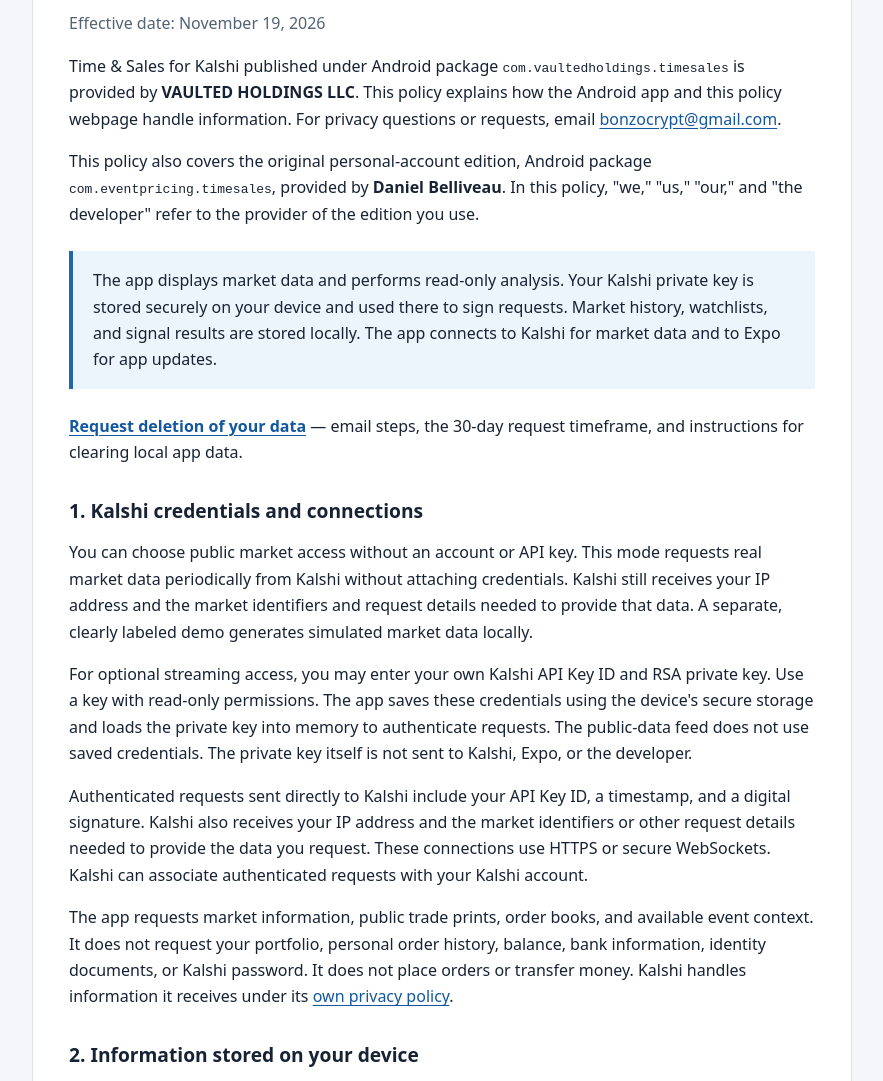
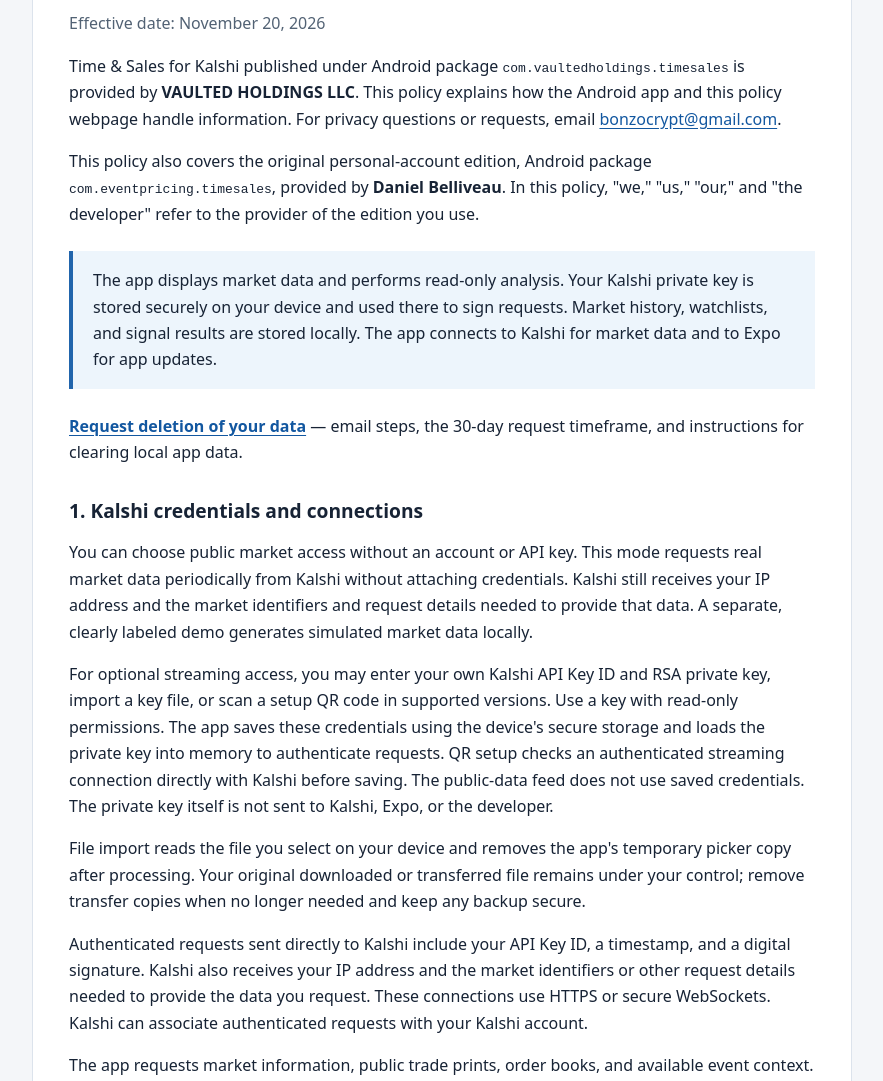
Before and after one commit to bonzocrypt/time-and-sales-for-kalshi-privacy, a plain HTML site: page index.html in a window 1280 px wide. Shown: the part 159-1240 px from the top of the page, without its empty margins (198-1081 px from the left). Drawn offline with Linux system fonts and the light colour scheme.

Commit message:
Explain optional QR camera setup and local credential processing

```diff
--- a/index.html
+++ b/index.html
@@ -28,7 +28,7 @@
   <header>
     <p class="app">Time &amp; Sales for Kalshi</p>
     <h1>Privacy Policy</h1>
-    <p class="date">Effective date: November 19, 2026</p>
+    <p class="date">Effective date: November 20, 2026</p>
     <p>Time &amp; Sales for Kalshi published under Android package <code>com.vaultedholdings.timesales</code> is provided by <strong>VAULTED HOLDINGS LLC</strong>. This policy explains how the Android app and this policy webpage handle information. For privacy questions or requests, email <a href="mailto:bonzocrypt@gmail.com">bonzocrypt@gmail.com</a>.</p>
     <p>This policy also covers the original personal-account edition, Android package <code>com.eventpricing.timesales</code>, provided by <strong>Daniel Belliveau</strong>. In this policy, "we," "us," "our," and "the developer" refer to the provider of the edition you use.</p>
   </header>
@@ -38,7 +38,8 @@
 
   <h2>1. Kalshi credentials and connections</h2>
   <p>You can choose public market access without an account or API key. This mode requests real market data periodically from Kalshi without attaching credentials. Kalshi still receives your IP address and the market identifiers and request details needed to provide that data. A separate, clearly labeled demo generates simulated market data locally.</p>
-  <p>For optional streaming access, you may enter your own Kalshi API Key ID and RSA private key. Use a key with read-only permissions. The app saves these credentials using the device's secure storage and loads the private key into memory to authenticate requests. The public-data feed does not use saved credentials. The private key itself is not sent to Kalshi, Expo, or the developer.</p>
+  <p>For optional streaming access, you may enter your own Kalshi API Key ID and RSA private key, import a key file, or scan a setup QR code in supported versions. Use a key with read-only permissions. The app saves these credentials using the device's secure storage and loads the private key into memory to authenticate requests. QR setup checks an authenticated streaming connection directly with Kalshi before saving. The public-data feed does not use saved credentials. The private key itself is not sent to Kalshi, Expo, or the developer.</p>
+  <p>File import reads the file you select on your device and removes the app's temporary picker copy after processing. Your original downloaded or transferred file remains under your control; remove transfer copies when no longer needed and keep any backup secure.</p>
   <p>Authenticated requests sent directly to Kalshi include your API Key ID, a timestamp, and a digital signature. Kalshi also receives your IP address and the market identifiers or other request details needed to provide the data you request. These connections use HTTPS or secure WebSockets. Kalshi can associate authenticated requests with your Kalshi account.</p>
   <p>The app requests market information, public trade prints, order books, and available event context. It does not request your portfolio, personal order history, balance, bank information, identity documents, or Kalshi password. It does not place orders or transfer money. Kalshi handles information it receives under its <a href="https://kalshi.com/docs/kalshi-privacy-policy.pdf">own privacy policy</a>.</p>
 
@@ -53,7 +54,7 @@
 
   <h2>4. Notifications, permissions, and advertising</h2>
   <p>If you enable signal alerts and grant notification permission, the app can generate notifications locally on your device. The current app does not register for Expo's remote push-notification service. You can disable alerts in the app or turn off its notifications in Android settings. Notification content can appear on your lock screen depending on your device settings.</p>
-  <p>The app does not request access to your contacts, camera, microphone, or precise device location. It contains no advertising SDK or advertising tracking and does not sell or rent your personal information. There is no separate behavioral-analytics SDK; the update-related technical information described above is still processed by Expo.</p>
+  <p>In versions with QR setup, camera permission is optional and requested when you choose to scan a setup code. Camera frames are processed locally to recognize the QR code; the app does not save or upload camera images, record video, or record audio. You can deny camera permission and use file import, manual entry, or public market data instead. The app does not request contacts, microphone, or precise device location access. It contains no advertising SDK or advertising tracking and does not sell or rent your personal information. There is no separate behavioral-analytics SDK; the update-related technical information described above is still processed by Expo.</p>
 
   <h2>5. Support and privacy requests</h2>
   <p>If you contact <a href="mailto:bonzocrypt@gmail.com">bonzocrypt@gmail.com</a>, we receive your email address, any name you provide, and the content and attachments you choose to send. We use them to respond, investigate reported problems, and handle privacy requests. Please do not send API keys, private keys, passwords, or financial-account details.</p>
@@ -77,6 +78,7 @@
 
   <h2>9. This webpage</h2>
   <p>This policy page is hosted on GitHub Pages. GitHub logs visitor IP addresses for security and processes other technical information under its <a href="https://docs.github.com/en/site-policy/privacy-policies/github-general-privacy-statement">privacy statement</a>. This page adds no analytics scripts, advertising, tracking cookies, or submission forms.</p>
+  <p>The optional <a href="connect/">desktop setup page</a> is hosted by GitHub Pages as well. Selecting a private-key file and entering a Key ID processes those values locally in your browser to generate a QR code; the setup page does not upload these values, store them in browser storage, or put them in a URL. It clears the displayed code after two minutes or when the page is hidden or closed. The QR code contains your private key: do not share, photograph, or display it to others. Clearing a QR code does not revoke the underlying key; revoke it in Kalshi if exposed. Sharing the public setup link does not include credentials.</p>
 
   <h2>10. Changes and contact</h2>
   <p>We will update this policy when the app's data practices change and revise the effective date above. Where required, material changes will also be explained in the app or through an appropriate notice before new processing begins.</p>
```
